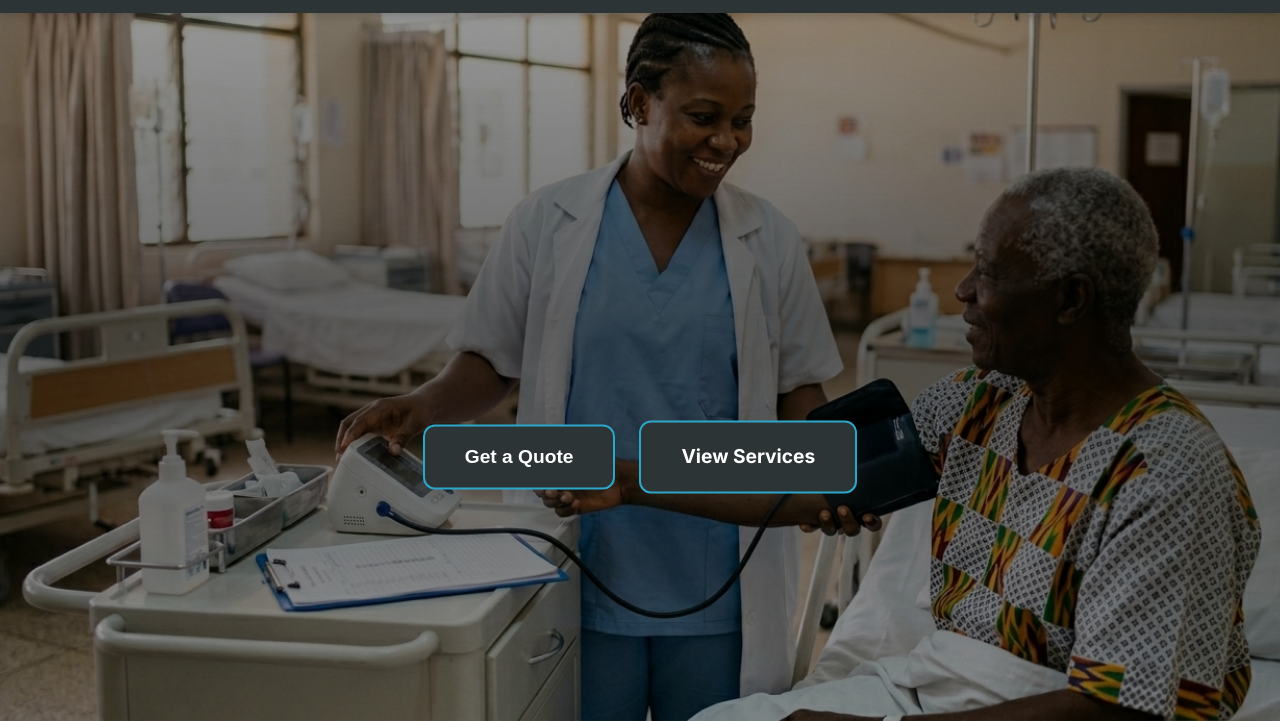
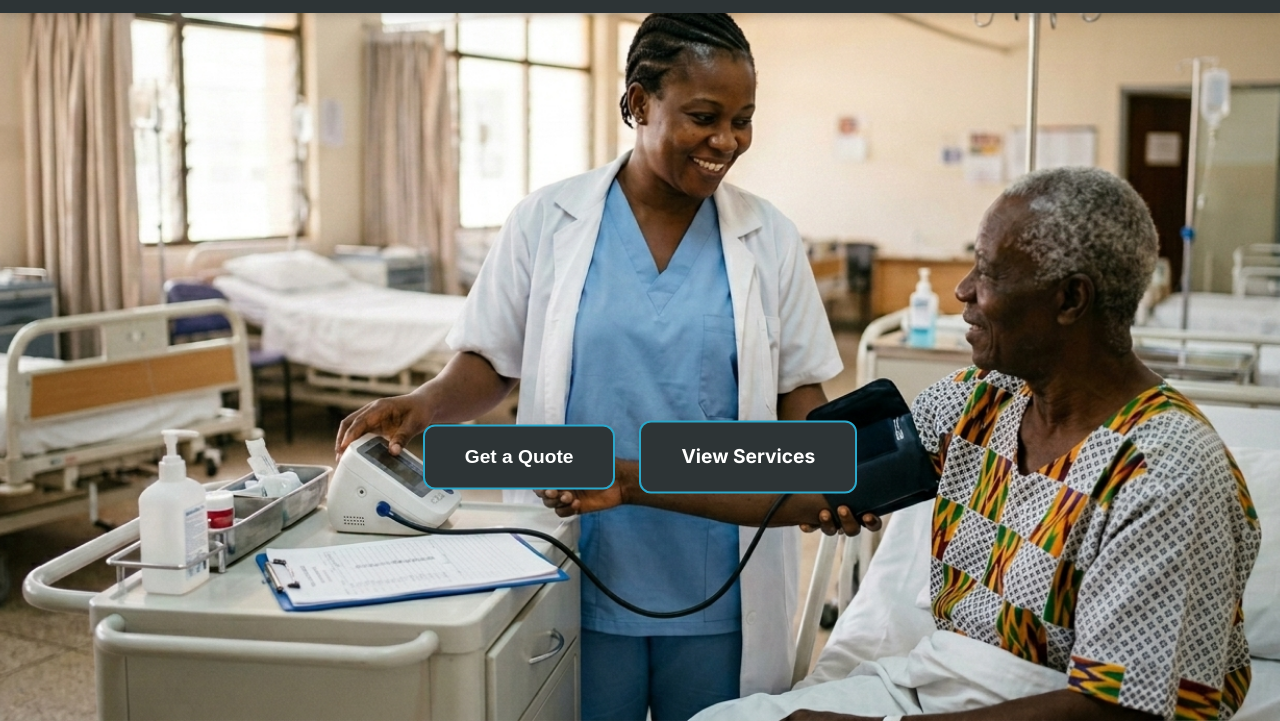
Before and after one commit to mukoe2020/ubuntu-supply-solutions, a website: page public/index.html in a window 1280 px wide. Shown: the part 79-800 px from the top of the page. Drawn offline with Linux system fonts and the light colour scheme.

Commit message:
Remove dark overlay from hero image: display full background without gradient darkening

```diff
--- a/public/css/index-styles.css
+++ b/public/css/index-styles.css
@@ -42,22 +42,7 @@
     background-attachment: fixed;
 }
 
-/* Dark overlay for text readability */
-.hero-image::before {
-    content: '';
-    position: absolute;
-    top: 0;
-    left: 0;
-    right: 0;
-    bottom: 0;
-    background: linear-gradient(
-        180deg,
-        rgba(0, 0, 0, 0.35) 0%,
-        rgba(0, 0, 0, 0.6) 50%,
-        rgba(0, 0, 0, 0.35) 100%
-    );
-    z-index: 2;
-}
+/* Dark overlay for text readability - REMOVED */
 
 /* Hero Text Overlay - Desktop First */
 .hero-text-overlay {
```
